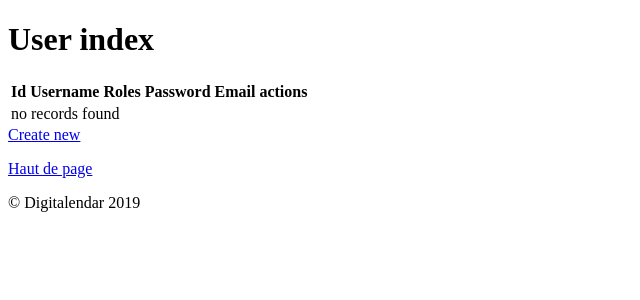
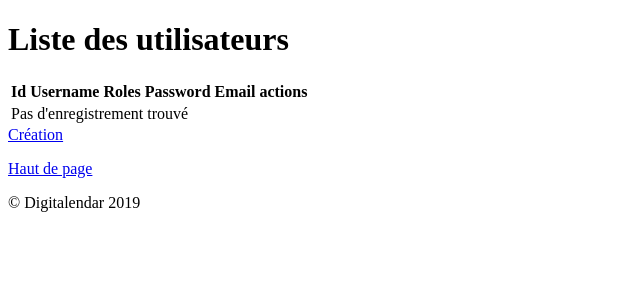
Before and after one commit to SebFox2011/Digitalendar, a Symfony app: template templates/user/index.html.twig in a window 1280 px wide. Shown: the part 44-344 px from the top of the page, without its empty margins (0-640 px from the left). Run offline with Twig, Linux system fonts and the light colour scheme; the template is opened without the code that fills it, so the values that code supplies are empty; some libraries are stand-ins or nearby versions.

```diff
--- a/templates/user/_form.html.twig
+++ b/templates/user/_form.html.twig
@@ -1,4 +1,4 @@
 {{ form_start(form) }}
     {{ form_widget(form) }}
-    <button class="btn">{{ button_label|default('Save') }}</button>
+    <button class="btn">{{ button_label|default('Enregistrer') }}</button>
 {{ form_end(form) }}
--- a/templates/user/edit.html.twig
+++ b/templates/user/edit.html.twig
@@ -1,13 +1,13 @@
 {% extends 'base.html.twig' %}
 
-{% block title %}Edit User{% endblock %}
+{% block title %}Editer les utilisateurs{% endblock %}
 
 {% block body %}
-    <h1>Edit User</h1>
+    <h1>Editer les utilisateurs</h1>
 
     {{ include('user/_form.html.twig', {'button_label': 'Update'}) }}
 
-    <a href="{{ path('user_index') }}">back to list</a>
+    <a href="{{ path('user_index') }}">Retour à la liste</a>
 
     {{ include('user/_delete_form.html.twig') }}
 {% endblock %}
--- a/templates/user/index.html.twig
+++ b/templates/user/index.html.twig
@@ -1,9 +1,9 @@
 {% extends 'base.html.twig' %}
 
-{% block title %}User index{% endblock %}
+{% block title %}Liste des utilisateurs{% endblock %}
 
 {% block body %}
-    <h1>User index</h1>
+    <h1>Liste des utilisateurs</h1>
 
     <table class="table">
         <thead>
@@ -25,17 +25,17 @@
                 <td>{{ user.password }}</td>
                 <td>{{ user.email }}</td>
                 <td>
-                    <a href="{{ path('user_show', {'id': user.id}) }}">show</a>
-                    <a href="{{ path('user_edit', {'id': user.id}) }}">edit</a>
+                    <a href="{{ path('user_show', {'id': user.id}) }}">voir</a>
+                    <a href="{{ path('user_edit', {'id': user.id}) }}">editer</a>
                 </td>
             </tr>
         {% else %}
             <tr>
-                <td colspan="6">no records found</td>
+                <td colspan="6">Pas d'enregistrement trouvé</td>
             </tr>
         {% endfor %}
         </tbody>
     </table>
 
-    <a href="{{ path('user_new') }}">Create new</a>
+    <a href="{{ path('user_new') }}">Création</a>
 {% endblock %}
--- a/templates/user/new.html.twig
+++ b/templates/user/new.html.twig
@@ -1,9 +1,9 @@
 {% extends 'base.html.twig' %}
 
-{% block title %}New User{% endblock %}
+{% block title %}Nouvel utilisateur{% endblock %}
 
 {% block body %}
-    <h1>Create new User</h1>
+    <h1>Création d'un nouvel utilisateur</h1>
 
     {{ include('user/_form.html.twig') }}
 
```
Also changed, not shown: src/picture/aperorennes.jpeg (added), src/picture/iot.jpeg (added), src/picture/leadership.jpeg (added), src/picture/logo-wwf-2019.png (added), src/picture/open-source-summit.jpg (added), src/picture/pitchlego.jpeg (added), src/picture/tombees-de-la-nuit.jpg (added), 3 other files.
